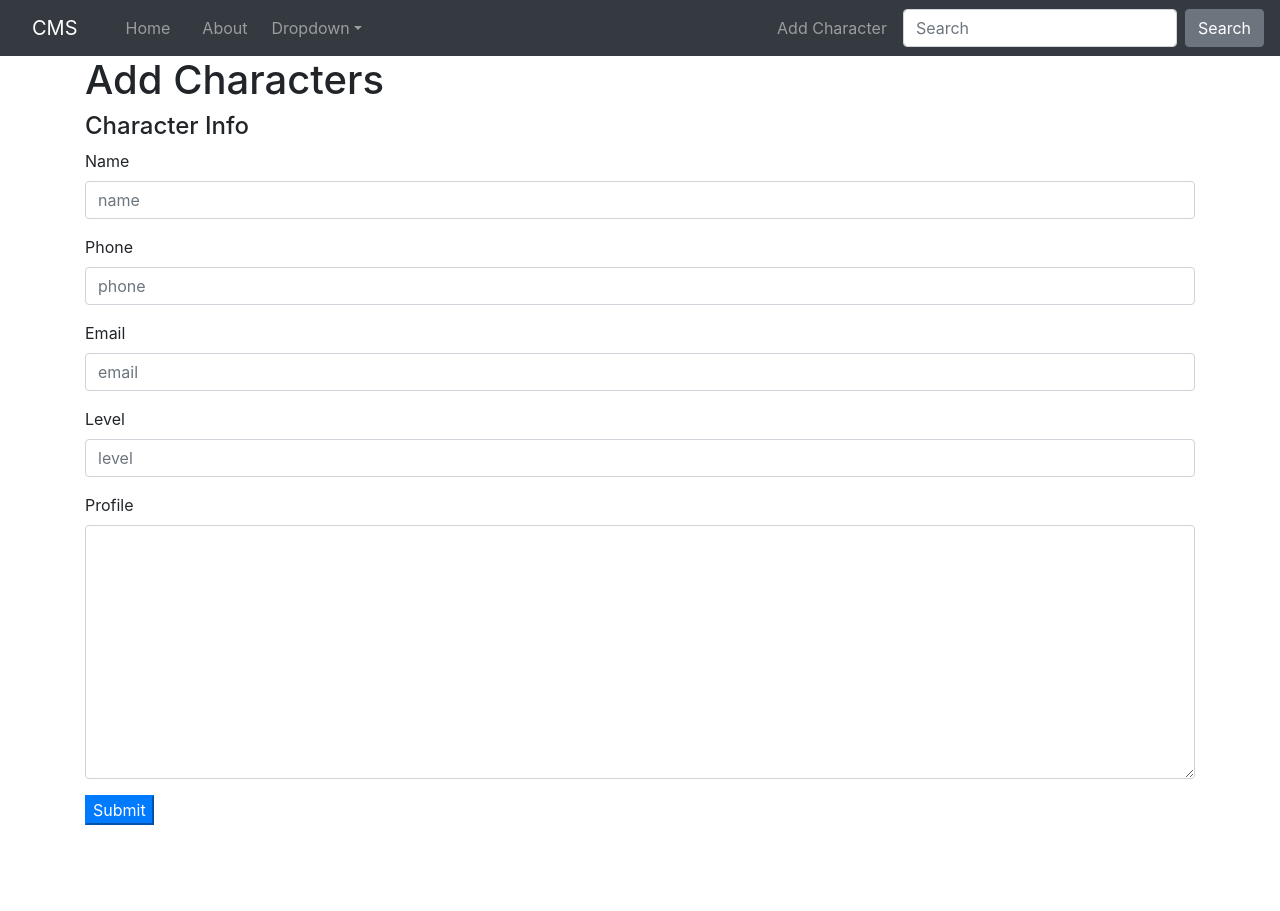
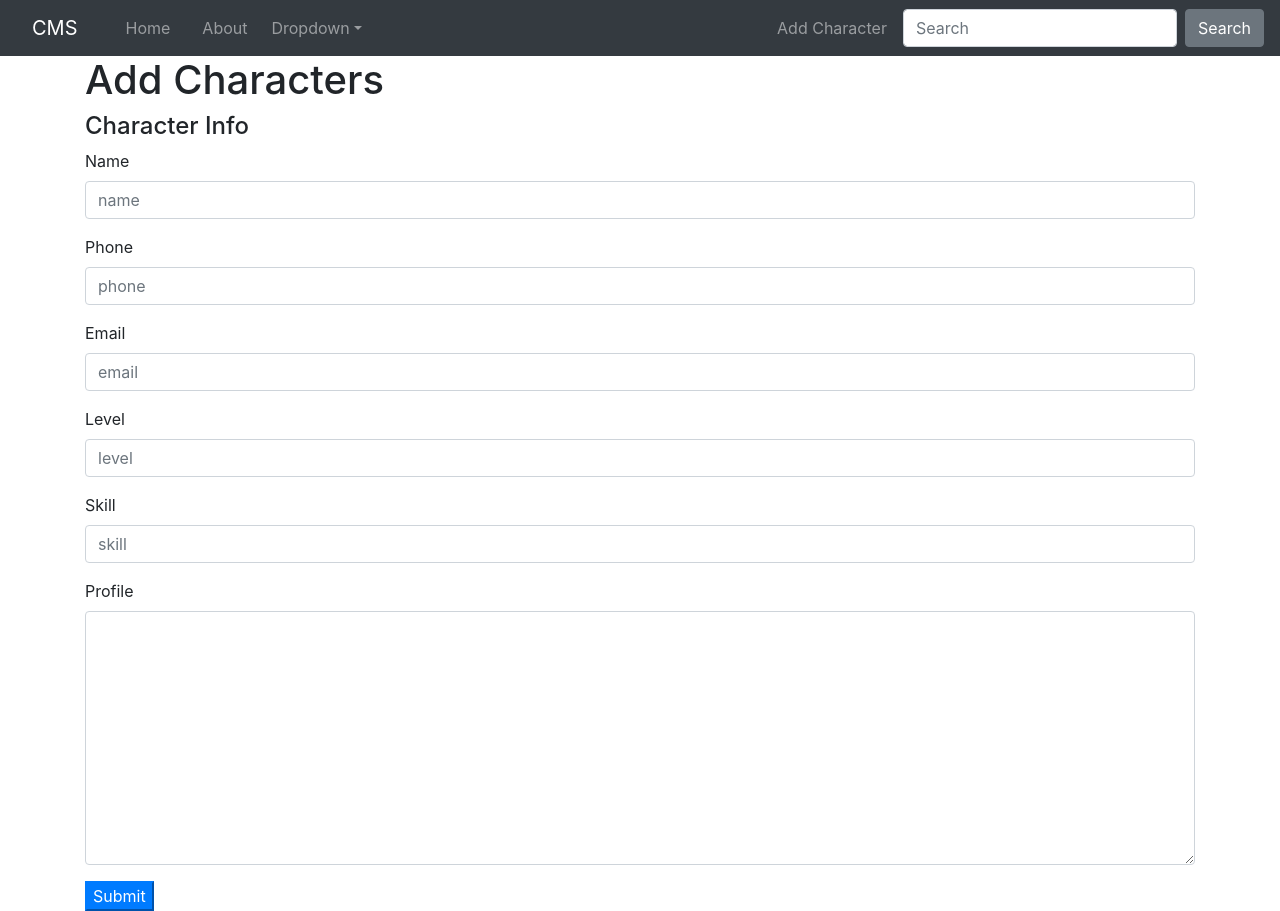
Before and after one commit to Torrie-Leung/vue-random, a Vue app in the folder vue-characters/: page /add in a window 1280 px wide. Before the commit the page ends 825 px from the top, so only its background shows below. Built offline with nearby package versions, Linux system fonts and the light colour scheme; some icons are missing.

Commit message:
display details

```diff
--- a/vue-characters/src/components/Add.vue
+++ b/vue-characters/src/components/Add.vue
@@ -22,6 +22,11 @@
         <div class="form-group">
           <label>Level</label>
           <input type="text" class="form-control" placeholder="level" v-model="character.level">
+        </div>
+
+        <div class="form-group">
+          <label>Skill</label>
+          <input type="text" class="form-control" placeholder="skill" v-model="character.skill">
         </div>
 
         <div class="form-group">
@@ -51,8 +56,10 @@ export default {
           name : this.character.name,
           email : this.character.email,
           level :this.character.level,
+          skill : this.character.skill,
           phone : this.character.phone,
           profile : this.character.profile
+
         }
         this.$http.post("http://localhost:3000/characters",newCharacter)
             .then((res) => {
--- a/vue-characters/src/components/CharacterDetails.vue
+++ b/vue-characters/src/components/CharacterDetails.vue
@@ -4,9 +4,15 @@
       {{character.name}}
 
     </h1>
+
     <ul class="list-group">
-      <li class="list-group-item"><span class="glyphicon glyphicon-phone" aria-hidden="true">{{character.phone}}</span></li>
-      <li><span></span></li>
+      <li class="list-group-item"><span class="glyphicon glyphicon-phone" aria-hidden="true"> {{character.phone}}</span></li>
+      <li class="list-group-item"><span class="glyphicon glyphicon-envelope" aria-hidden="true"> {{character.email}}</span></li>
+    </ul>
+
+    <ul class="list-group">
+      <li class="list-group-item"><span class="glyphicon glyphicon-wrench" aria-hidden="true"> {{character.skill}}</span></li>
+      <li class="list-group-item"><span class="glyphicon glyphicon-magnet" aria-hidden="true"> {{character.level}}</span></li>
     </ul>
 
   </div>
```
